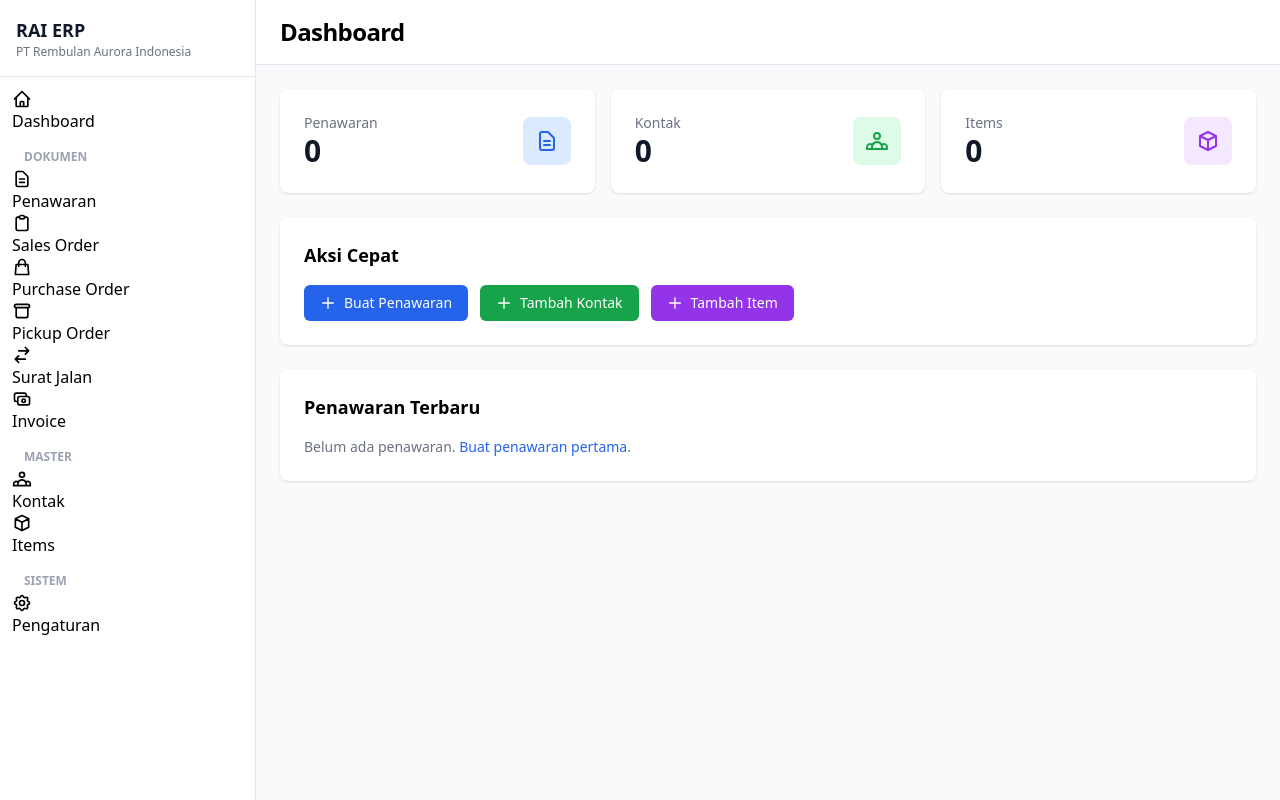
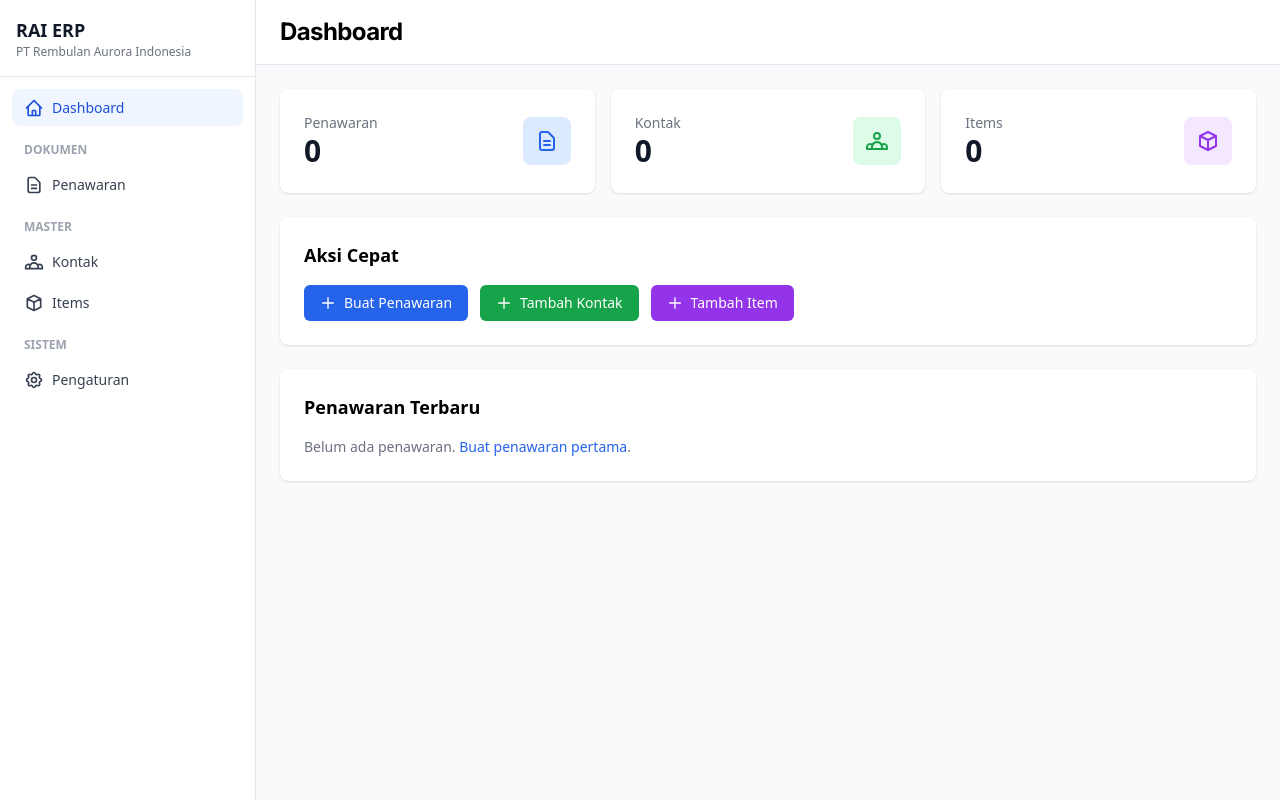
Before and after one commit to rembulanauroraindonesia-lang/erpv2, a FastAPI app: page /app in a window 1280 px wide. Run offline with FastAPI, Linux system fonts and the light colour scheme; data that the repository does not hold is empty; some libraries are stand-ins or nearby versions.

Commit message:
fix: Phase 1 critical gaps
- Replace @apply CSS with plain CSS (CDN Tailwind compat)
- Add /data StaticFiles mount for logo serving
- Hide Phase 2 sidebar links (SO, PO, PU, SJ, Invoice)
- Add Inter font via Google Fonts CDN

```diff
--- a/app/main.py
+++ b/app/main.py
@@ -23,6 +23,7 @@
 )
 
 app.mount("/static", StaticFiles(directory="app/static"), name="static")
+app.mount("/data", StaticFiles(directory=settings.data_dir), name="data")
 
 from app.routers import contacts as contacts_api
 from app.routers import items as items_api
--- a/app/static/css/app.css
+++ b/app/static/css/app.css
@@ -1,6 +1,24 @@
+/* RAI ERP — custom styles (no @apply — CDN Tailwind doesn't process it) */
+
 .nav-link {
-    @apply flex items-center gap-2 px-3 py-2 rounded-lg text-sm text-gray-700 hover:bg-gray-100 transition-colors;
+    display: flex;
+    align-items: center;
+    gap: 0.5rem;
+    padding: 0.5rem 0.75rem;
+    border-radius: 0.5rem;
+    font-size: 0.875rem;
+    color: #374151;
+    transition: background-color 150ms, color 150ms;
+}
+.nav-link:hover {
+    background-color: #f3f4f6;
 }
 .nav-link.active {
-    @apply bg-blue-50 text-blue-700 font-medium;
+    background-color: #eff6ff;
+    color: #1d4ed8;
+    font-weight: 500;
 }
+
+.font-display {
+    font-family: 'Inter', system-ui, -apple-system, sans-serif;
+}
--- a/app/templates/shared/_base.html
+++ b/app/templates/shared/_base.html
@@ -7,6 +7,8 @@
     <script src="https://cdn.tailwindcss.com"></script>
     <script defer src="https://cdn.jsdelivr.net/npm/alpinejs@3.x.x/dist/cdn.min.js"></script>
     <script src="https://unpkg.com/htmx.org@2.0.4"></script>
+    <link rel="preconnect" href="https://fonts.googleapis.com">
+    <link href="https://fonts.googleapis.com/css2?family=Inter:wght@400;500;600;700&display=swap" rel="stylesheet">
     <link rel="stylesheet" href="/static/css/app.css">
 </head>
 <body class="bg-gray-50 min-h-screen">
--- a/app/templates/shared/_sidebar.html
+++ b/app/templates/shared/_sidebar.html
@@ -14,26 +14,24 @@
             <svg class="w-5 h-5" fill="none" stroke="currentColor" viewBox="0 0 24 24"><path stroke-linecap="round" stroke-linejoin="round" stroke-width="2" d="M9 12h6m-6 4h6m2 5H7a2 2 0 01-2-2V5a2 2 0 012-2h5.586a1 1 0 01.707.293l5.414 5.414a1 1 0 01.293.707V19a2 2 0 01-2 2z"/></svg>
             Penawaran
         </a>
+        <!-- Phase 2 (coming soon): Sales Order, Purchase Order, Pickup Order, Surat Jalan, Invoice -->
+        <!--
         <a href="/app/sales-order" class="nav-link {% if active == 'sales_order' %}active{% endif %}">
-            <svg class="w-5 h-5" fill="none" stroke="currentColor" viewBox="0 0 24 24"><path stroke-linecap="round" stroke-linejoin="round" stroke-width="2" d="M9 5H7a2 2 0 00-2 2v12a2 2 0 002 2h10a2 2 0 002-2V7a2 2 0 00-2-2h-2M9 5a2 2 0 002 2h2a2 2 0 002-2M9 5a2 2 0 012-2h2a2 2 0 012 2"/></svg>
-            Sales Order
+            ...
         </a>
         <a href="/app/purchase-order" class="nav-link {% if active == 'purchase_order' %}active{% endif %}">
-            <svg class="w-5 h-5" fill="none" stroke="currentColor" viewBox="0 0 24 24"><path stroke-linecap="round" stroke-linejoin="round" stroke-width="2" d="M16 11V7a4 4 0 00-8 0v4M5 9h14l1 12H4L5 9z"/></svg>
-            Purchase Order
+            ...
         </a>
         <a href="/app/pickup-order" class="nav-link {% if active == 'pickup_order' %}active{% endif %}">
-            <svg class="w-5 h-5" fill="none" stroke="currentColor" viewBox="0 0 24 24"><path stroke-linecap="round" stroke-linejoin="round" stroke-width="2" d="M5 8h14M5 8a2 2 0 110-4h14a2 2 0 110 4M5 8v10a2 2 0 002 2h10a2 2 0 002-2V8"/></svg>
-            Pickup Order
+            ...
         </a>
         <a href="/app/surat-jalan" class="nav-link {% if active == 'delivery_note' %}active{% endif %}">
-            <svg class="w-5 h-5" fill="none" stroke="currentColor" viewBox="0 0 24 24"><path stroke-linecap="round" stroke-linejoin="round" stroke-width="2" d="M8 7h12m0 0l-4-4m4 4l-4 4m0 6H4m0 0l4 4m-4-4l4-4"/></svg>
-            Surat Jalan
+            ...
         </a>
         <a href="/app/invoice" class="nav-link {% if active == 'invoice' %}active{% endif %}">
-            <svg class="w-5 h-5" fill="none" stroke="currentColor" viewBox="0 0 24 24"><path stroke-linecap="round" stroke-linejoin="round" stroke-width="2" d="M17 9V7a2 2 0 00-2-2H5a2 2 0 00-2 2v6a2 2 0 002 2h2m2 4h10a2 2 0 002-2v-6a2 2 0 00-2-2H9a2 2 0 00-2 2v6a2 2 0 002 2zm7-5a2 2 0 11-4 0 2 2 0 014 0z"/></svg>
-            Invoice
+            ...
         </a>
+        -->
 
         <div class="pt-3 pb-1 px-3 text-xs font-semibold text-gray-400 uppercase">Master</div>
         <a href="/app/kontak" class="nav-link {% if active == 'kontak' %}active{% endif %}">
```
